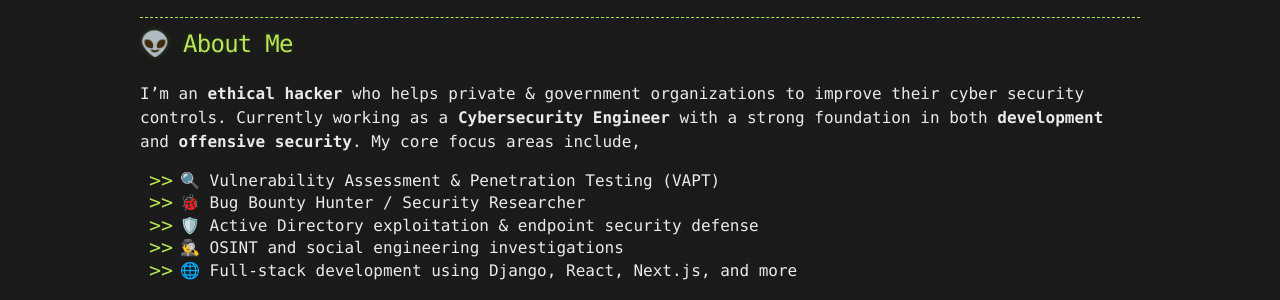
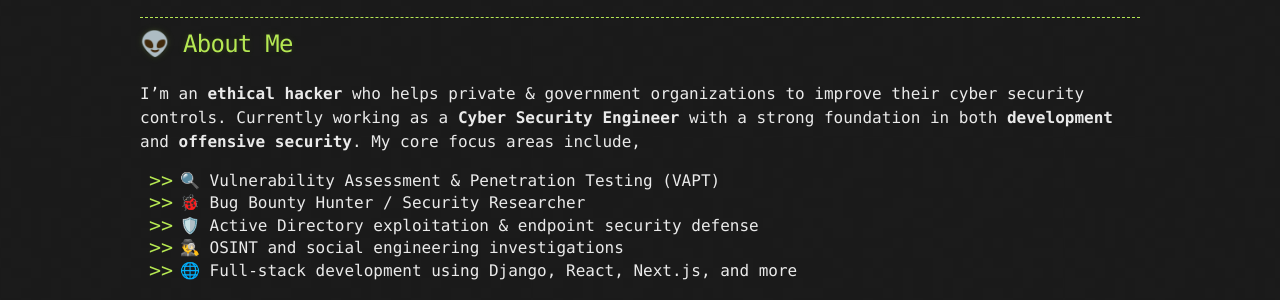
Before and after one commit to MrRockettt/mrrockettt.github.io, a Jekyll site: the page built from index.md, in a window 1280 px wide. Shown: the part 395-695 px from the top of the page. Built offline with Jekyll 4.4.1, drawn with Linux system fonts in a browser that asks for light colours.

Commit message:
Updated !!

```diff
--- a/index.md
+++ b/index.md
@@ -21,7 +21,7 @@ layout: default
 
 ## 👽 About Me
 
-I'm an **ethical hacker** who helps private & government organizations to improve their cyber security controls. Currently working as a **Cybersecurity Engineer** with a strong foundation in both **development** and **offensive security**.  My core focus areas include,
+I'm an **ethical hacker** who helps private & government organizations to improve their cyber security controls. Currently working as a **Cyber Security Engineer** with a strong foundation in both **development** and **offensive security**.  My core focus areas include,
 
 - 🔍 Vulnerability Assessment & Penetration Testing (VAPT)
 - 🐞 Bug Bounty Hunter / Security Researcher
```
